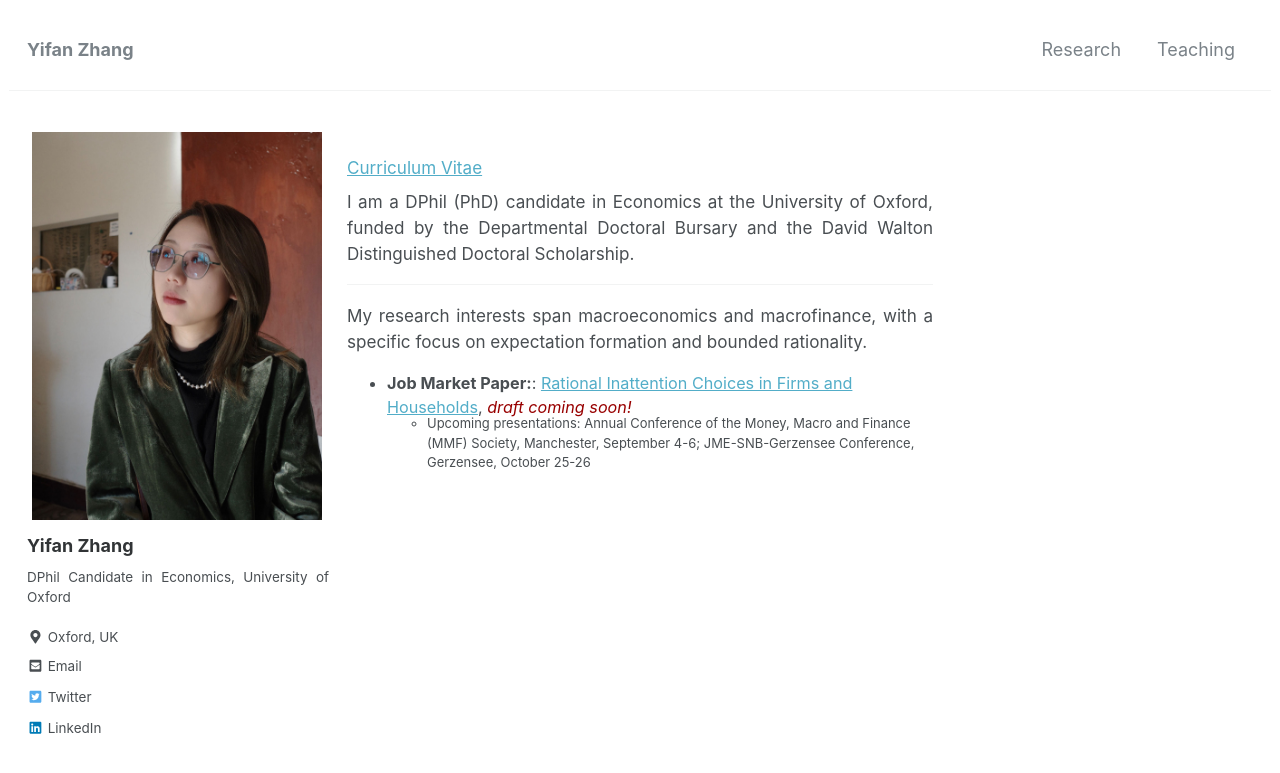
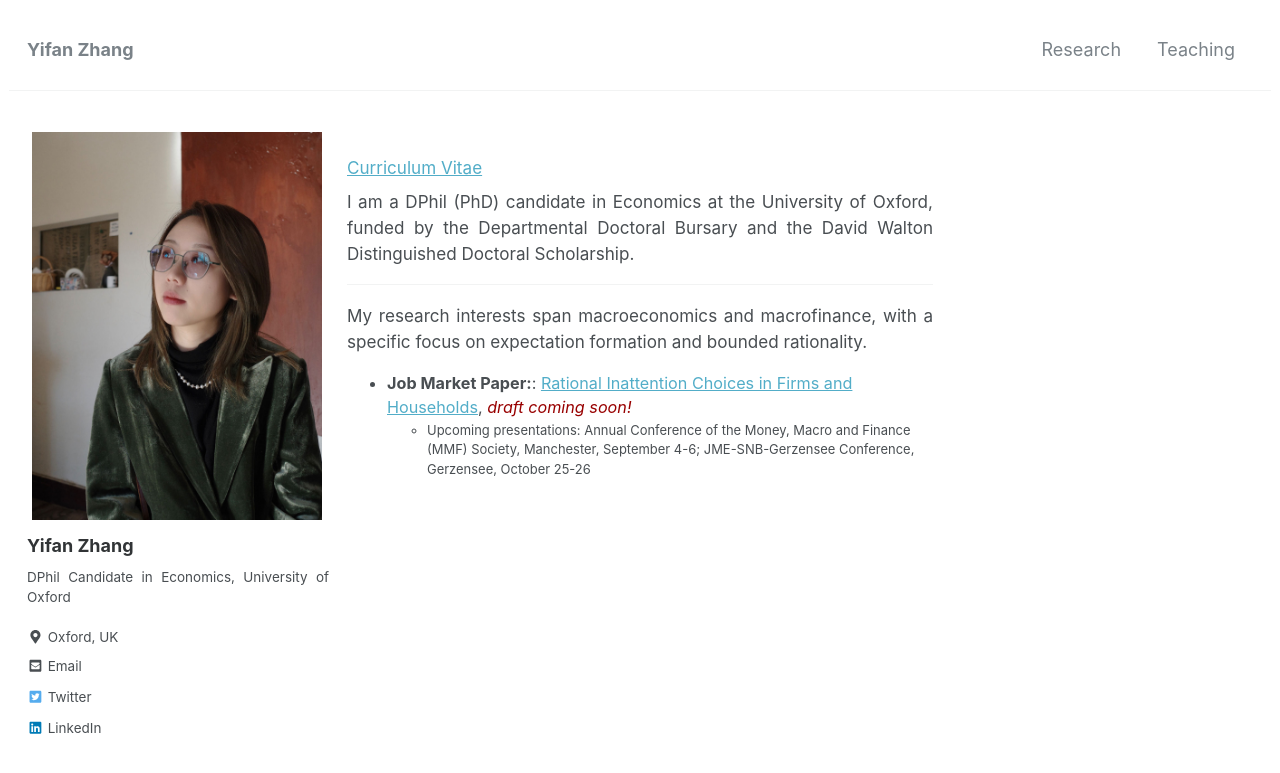
Before and after one commit to yifan-zhang-in/yifan-zhang-in.github.io, a Jekyll site: the page built from index.html, in a window 1280 px wide and 900 px high. Shown: the top 773 px of the window. Built offline with Jekyll 4.4.1, drawn with Linux system fonts in a browser that asks for light colours; nearby versions of some CDN libraries; the list of posts is cut into pages by our own code.

Commit message:
Update home.html

```diff
--- a/_layouts/home.html
+++ b/_layouts/home.html
@@ -12,7 +12,7 @@ layout: archive
 
 <ul style="font-size: 0.9em;">
   <li> <strong>Job Market Paper:</strong>: <a href="/file/JMP_YZhang/">Rational Inattention Choices in Firms and Households</a>, <span style="color: #980000; font-style: italic;">draft coming soon!</span></p>  </li>
-    <ul style="font-size: 0.8em; margin-top: -1em; margin-bottom: 0;">
+    <ul style="font-size: 0.8em; margin-top: -0.5em; margin-bottom: 0;">
       <li> Upcoming presentations: Annual Conference of the Money, Macro and Finance (MMF) Society, Manchester, September 4-6; JME-SNB-Gerzensee Conference, Gerzensee, October 25-26
     </ul>
 </ul>
```
